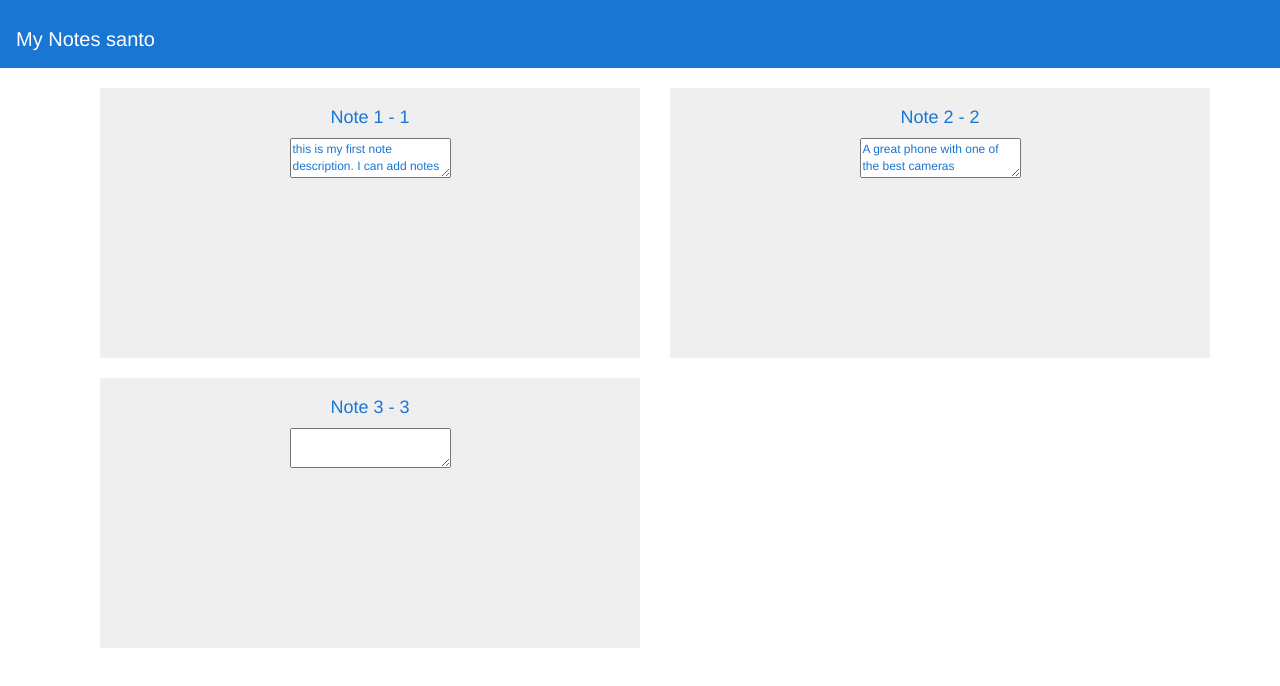
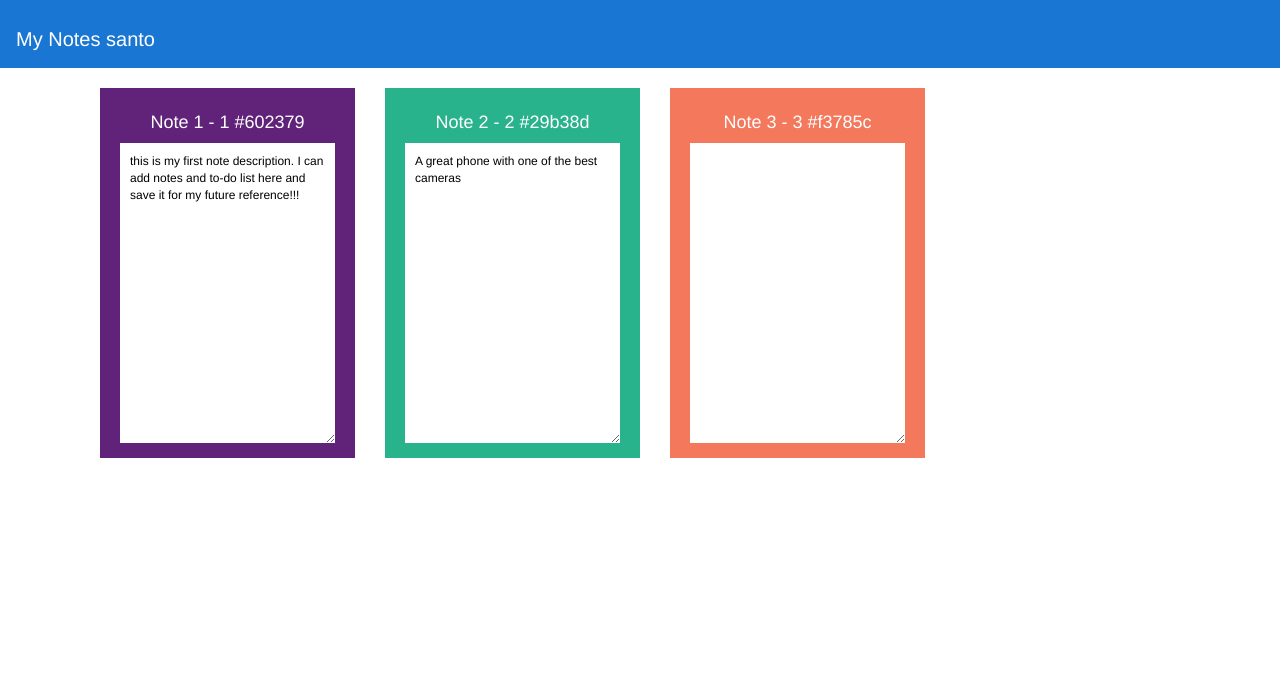
Before and after one commit to santoravi7/angular-my-notes, an Angular app: page / in a window 1280 px wide. Shown: the top 686 px of the page. Built offline with nearby package versions, Linux system fonts and the light colour scheme.

Commit message:
4 files modified

```diff
--- a/src/app/my-notes/my-notes.component.css
+++ b/src/app/my-notes/my-notes.component.css
@@ -2,7 +2,7 @@
     margin-top: 20px;
     background: #efefef;
     min-height: 270px;
-    padding: 10px;
+    padding: 15px 20px;
     text-align: center;
     font-size: 12px !important;
 }
--- a/src/app/my-notes/my-notes.component.html
+++ b/src/app/my-notes/my-notes.component.html
@@ -2,9 +2,9 @@
 <div class="container">
     <div *ngFor="let note of notes; index as noteId">
       <a [title]="note.name+' details'" [routerLink]="['notes',noteId]" >
-      <div class="col-md-3 col-xs-4 col-sm-3 col-lg-6">
-        <div class="notes-div">
-          <h4>{{note.name}} - {{noteId+1}}</h4>
+      <div class="col-md-4 col-xs-6 col-sm-4 col-lg-3">
+        <div class="notes-div" [ngStyle]="{'background-color': note.color}">
+          <h4>{{note.name}} - {{noteId+1}} {{note.color}}</h4>
           <textarea [(ngModel)]='note.description'></textarea>
         </div>
       </div>
--- a/src/app/notes.ts
+++ b/src/app/notes.ts
@@ -1,14 +1,17 @@
 export const notes = [
   {
     name: 'Note 1',
-    description: 'this is my first note description. I can add notes and to-do list here and save it for my future reference!!!'
+    description: 'this is my first note description. I can add notes and to-do list here and save it for my future reference!!!',
+    color: '#602379'
   },
   {
     name: 'Note 2',
-    description: 'A great phone with one of the best cameras'
+    description: 'A great phone with one of the best cameras',
+    color: '#29b38d'
   },
   {
     name: 'Note 3',
-    description: ''
+    description: '',
+    color: '#f3785c'
   }
 ];
--- a/src/styles.css
+++ b/src/styles.css
@@ -12,9 +12,9 @@ app-nav-bar {
     text-decoration: none !important;
 }
 
-a {
+a, a:hover {
     cursor: pointer;
-    color: #1976d2;
+    color: #fff;
     text-decoration: none;
 }
 
@@ -22,7 +22,7 @@ app-notes-desc {
     width: 100%;
     height: 100% !important;
     background-color: #efefef;
-    padding: 16px;
+    padding: 20px;
     display: flex;
     color: #000;
     flex-direction: row;
@@ -30,3 +30,11 @@ app-notes-desc {
     align-items: center;
     text-decoration: none !important;
 }
+
+textarea{
+  min-height: 300px;
+  width: 100%;
+  border: none;
+  color: #000;
+  padding: 10px;
+}
```
